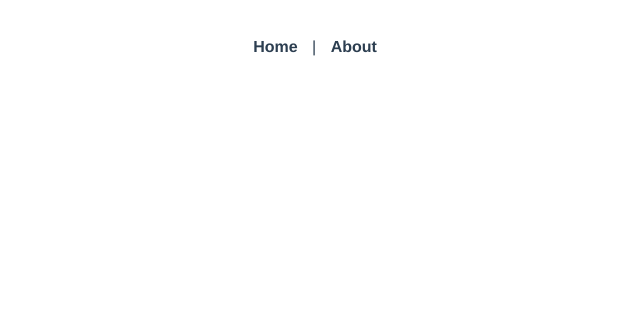
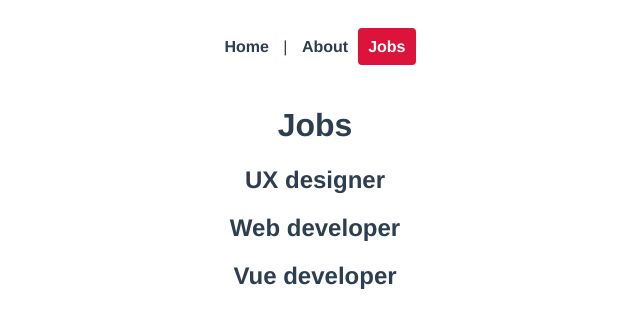
Before and after one commit to Marionetko/vue-router-prjct, a Vue app: page /jobs in a window 1280 px wide. Before the commit this address had no page. Shown: the top 328 px of the page, without its empty margins (325-965 px from the left). Built offline with nearby package versions, Linux system fonts and the light colour scheme.

Commit message:
folder structure

```diff
--- a/src/App.vue
+++ b/src/App.vue
@@ -2,6 +2,7 @@
   <nav>
     <router-link to="/">Home</router-link> |
     <router-link :to="{ name: 'about' }">About</router-link>
+    <router-link :to="{ name: 'jobs' }">Jobs</router-link>
   </nav>
   <router-view/>
 </template>
--- a/src/router/index.js
+++ b/src/router/index.js
@@ -1,6 +1,7 @@
 import { createRouter, createWebHistory } from 'vue-router'
 import HomeView from '../views/HomeView.vue'
 import About from '../views/AboutView.vue'
+import Jobs from '../views/jobs/Jobs.vue'
 
 const routes = [
   {
@@ -12,7 +13,12 @@
     path: '/about',
     name: 'about',
     component: About
-  }
+  },
+  {
+    path: '/jobs',
+    name: 'jobs',
+    component: Jobs
+  },
 ]
 
 const router = createRouter({
--- /dev/null
+++ b/src/views/jobs/Jobs.vue
@@ -0,0 +1,26 @@
+<template>
+    <h1>Jobs</h1>
+    <div v-for="job in jobs" :key="job.id">
+        <h2>{{ job.title }}</h2>
+    </div>
+</template>
+
+<script>
+
+export default {
+    data() {
+        return {
+            jobs: [
+                { title: 'UX designer', id: 1, details: 'lorem' },
+                { title: 'Web developer', id: 2, details: 'lorem' },
+                { title: 'Vue developer', id: 3, details: 'lorem' },
+            ]
+        }
+    }
+}
+
+</script>
+
+<style>
+
+</style>
```
Also changed, not shown: src/views/jobs/JobsDetails.vue (added).
